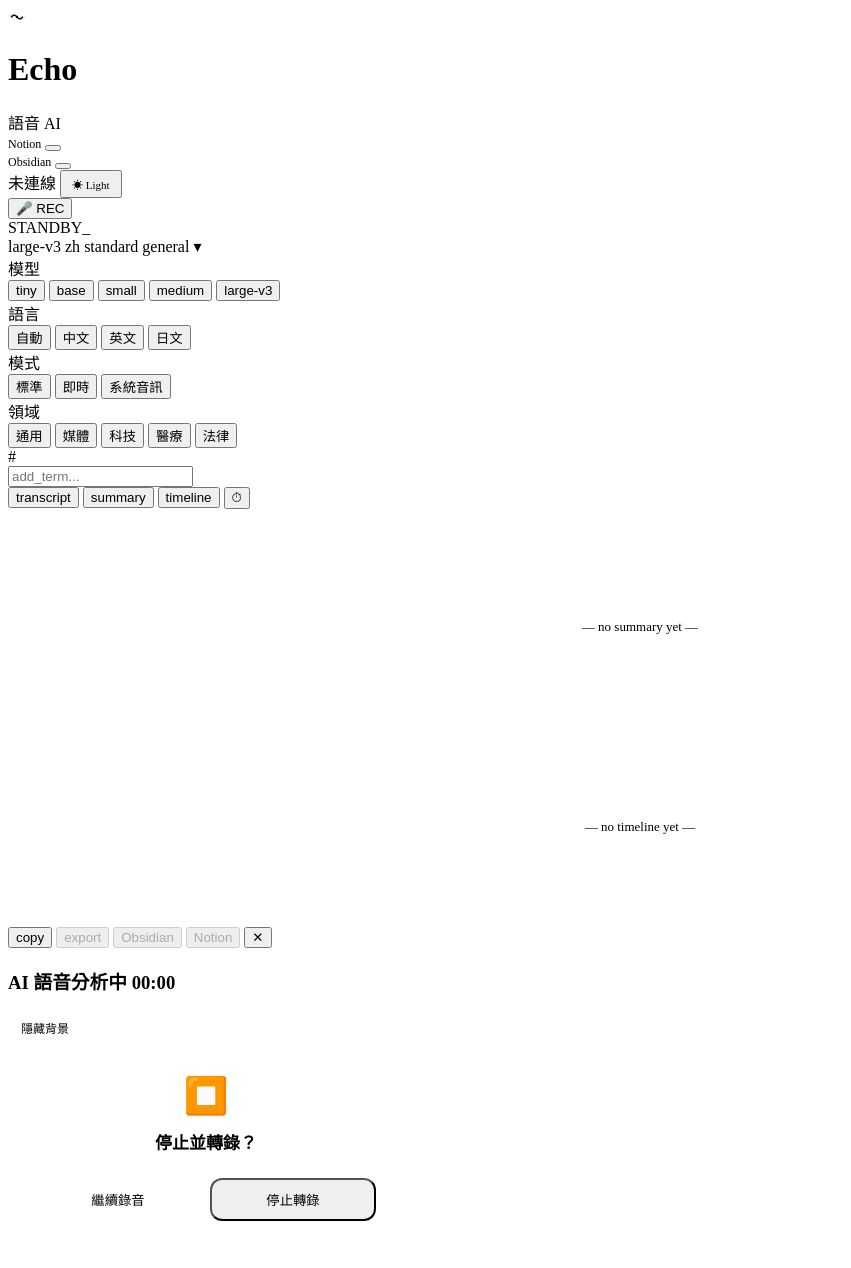
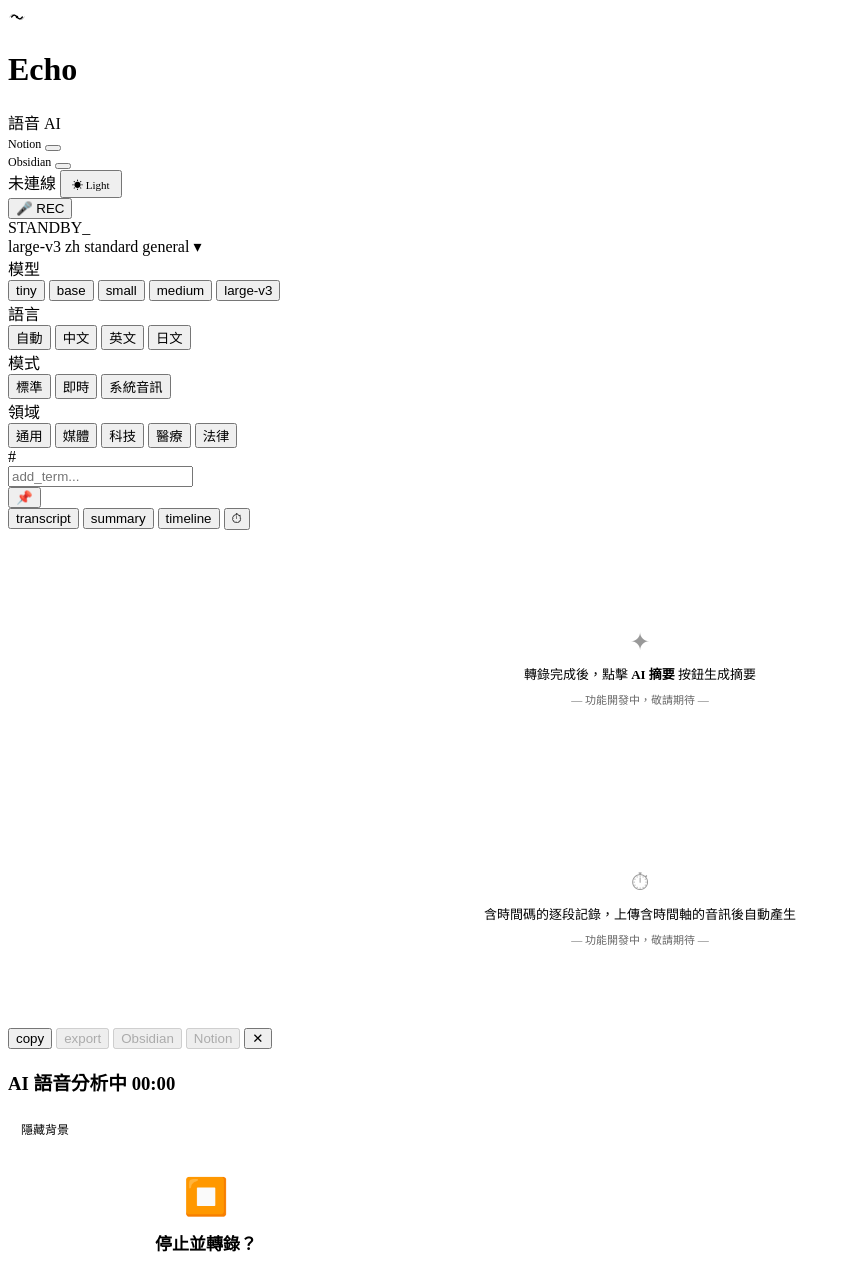
Before and after one commit to DaQing1108/whisper-local-stt, a Flask app: template templates/index.html in a window 1280 px wide. Shown: the top 1268 px of the page, without its empty margins (0-851 px from the left). Before the commit the page ends 1221 px from the top, so only its background shows below. Run offline with Flask 3, Linux system fonts and the light colour scheme; the template is opened without the code that fills it, so the values that code supplies are empty.

Commit message:
feat(ux): v2.2 四項 UX 優化 — tabs 說明、詞庫入口、chips 中文化、系統音訊引導
- summary/timeline tab placeholder 更新為含操作引導的說明文字，不再只顯示「no * yet」
- vocab-bar 新增 📌 詞庫 toggle 按鈕，恢復 toggleSavedDict() 函數（含空詞庫提示、空值守衛）
- QB chips mode/domain 顯示中文：standard→標準、general→通用 等，語言/模型保留技術碼
- 系統音訊模式首次切換時顯示 toast 引導（螢幕錄製授權說明），localStorage flag 防重複
- 新增 TestUXImprovements 7 個測試，110/110 通過

```diff
--- a/static/app.css
+++ b/static/app.css
@@ -637,6 +637,18 @@
     font-weight: 600;
     flex-shrink: 0;
   }
+  .vocab-toggle-btn {
+    background: none;
+    border: none;
+    cursor: pointer;
+    font-size: 14px;
+    opacity: 0.5;
+    padding: 2px 4px;
+    border-radius: 6px;
+    flex-shrink: 0;
+    transition: opacity 0.2s;
+  }
+  .vocab-toggle-btn:hover { opacity: 1; background: var(--surface2); }
   .vocab-input-row {
     flex: 1;
     display: flex;
--- a/static/app.js
+++ b/static/app.js
@@ -36,10 +36,14 @@ function updateQBSummary() {
     mode:   document.getElementById('qb-mode'),
     domain: document.getElementById('qb-domain'),
   }
+  const modeMap   = { standard: '標準', live: '即時', system: '系統音訊' }
+  const domainMap = { general: '通用', media: '媒體', tech: '技術', medical: '醫療', legal: '法律' }
+  const modeVal   = getPillValue('mode-pill-group')
+  const domainVal = getPillValue('domain-pill-group')
   if (el.model)  el.model.textContent  = modelVal === 'large' ? 'large-v3' : modelVal
   if (el.lang)   el.lang.textContent   = getPillValue('lang-pill-group')
-  if (el.mode)   el.mode.textContent   = getPillValue('mode-pill-group')
-  if (el.domain) el.domain.textContent = getPillValue('domain-pill-group')
+  if (el.mode)   el.mode.textContent   = modeMap[modeVal]   ?? modeVal
+  if (el.domain) el.domain.textContent = domainMap[domainVal] ?? domainVal
 }
 function toggleQuickSettings() {
   document.getElementById('quick-bar')?.classList.toggle('expanded')
@@ -546,6 +550,31 @@ function removeVocabFromLibrary(e, term) {
 }
 
 
+function toggleSavedDict() {
+  const container = document.getElementById('vocab-tags-container')
+  const title = document.getElementById('saved-dict-title')
+  if (!container || !title) return
+  const btn = document.getElementById('vocab-library-btn')
+  const isOpen = container.style.display !== 'none'
+  if (isOpen) {
+    container.style.display = 'none'
+    title.style.display = 'none'
+    if (btn) btn.style.opacity = '0.5'
+  } else {
+    const lib = getVocabLibrary()
+    if (lib.length === 0) {
+      title.textContent = '詞庫目前沒有儲存詞彙'
+      title.style.display = 'block'
+      container.style.display = 'none'
+    } else {
+      title.style.display = 'none'
+      container.style.display = 'block'
+      renderVocabTags()
+    }
+    if (btn) btn.style.opacity = '1'
+  }
+}
+
 // Handle Enter key in tag input
 document.getElementById('tag-input-field').addEventListener('keydown', (e) => {
   if (e.key === 'Enter') {
@@ -617,6 +646,10 @@ function onModeChange() {
     hint.style.display = 'block'
     icon.textContent = '🖥️'
     lbl.textContent  = 'SYS'
+    if (!localStorage.getItem('system_audio_tip_shown')) {
+      localStorage.setItem('system_audio_tip_shown', '1')
+      showToast('💡 系統音訊需授權螢幕錄製：系統設定 → 隱私權 → 螢幕錄製 → 開啟 Whisper STT', 6000)
+    }
   } else {
     hint.style.display = 'none'
     icon.textContent = '🎤'
--- a/templates/index.html
+++ b/templates/index.html
@@ -125,6 +125,7 @@
       <input id="tag-input-field" type="text" placeholder="add_term...">
     </div>
     <input type="hidden" id="extra-terms">
+    <button id="vocab-library-btn" class="vocab-toggle-btn" onclick="toggleSavedDict()" title="已儲存詞庫">📌</button>
     <span id="saved-dict-title" style="display:none"></span>
     <div id="vocab-tags-container" style="display:none;"></div>
   </div>
@@ -141,10 +142,18 @@
       <div id="transcript-box" contenteditable="true" spellcheck="false" style="outline:none;"></div>
     </div>
     <div id="panel-summary" class="tab-panel">
-      <div style="min-height:200px;display:flex;align-items:center;justify-content:center;color:var(--muted);font-size:13px;font-family:var(--mono)">— no summary yet —</div>
+      <div style="min-height:200px;display:flex;flex-direction:column;align-items:center;justify-content:center;gap:8px;color:var(--muted);font-size:13px;font-family:var(--mono);text-align:center;padding:20px">
+        <span style="font-size:24px;opacity:0.4">✦</span>
+        <span>轉錄完成後，點擊 <strong style="color:var(--text)">AI 摘要</strong> 按鈕生成摘要</span>
+        <span style="font-size:11px;opacity:0.6">— 功能開發中，敬請期待 —</span>
+      </div>
     </div>
     <div id="panel-timeline" class="tab-panel">
-      <div style="min-height:200px;display:flex;align-items:center;justify-content:center;color:var(--muted);font-size:13px;font-family:var(--mono)">— no timeline yet —</div>
+      <div style="min-height:200px;display:flex;flex-direction:column;align-items:center;justify-content:center;gap:8px;color:var(--muted);font-size:13px;font-family:var(--mono);text-align:center;padding:20px">
+        <span style="font-size:24px;opacity:0.4">⏱</span>
+        <span>含時間碼的逐段記錄，上傳含時間軸的音訊後自動產生</span>
+        <span style="font-size:11px;opacity:0.6">— 功能開發中，敬請期待 —</span>
+      </div>
     </div>
     <audio id="local-audio-player" controls style="display:none;width:100%;margin-top:10px;height:32px;border-radius:8px;opacity:0.8;"></audio>
     <input type="file" id="file-input" accept="audio/*,video/*" multiple style="display:none">
```
Also changed, not shown: tests/unit/test_v21_features.py (+48 -15 lines).
